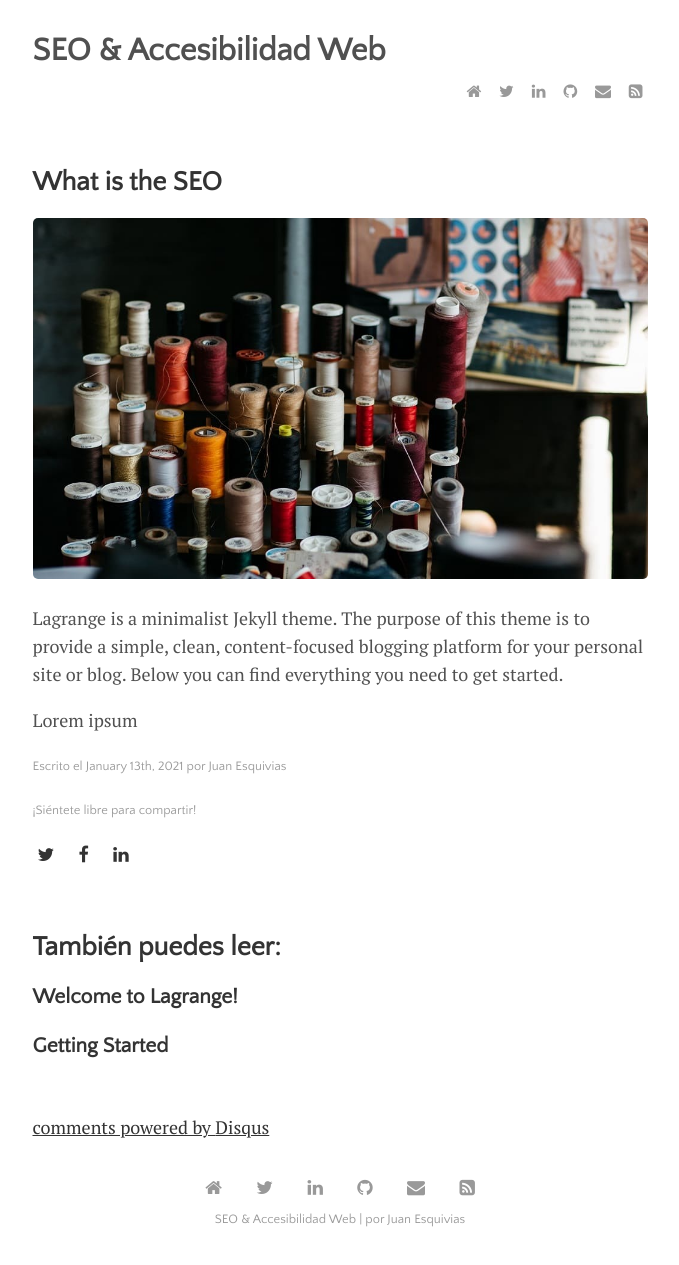
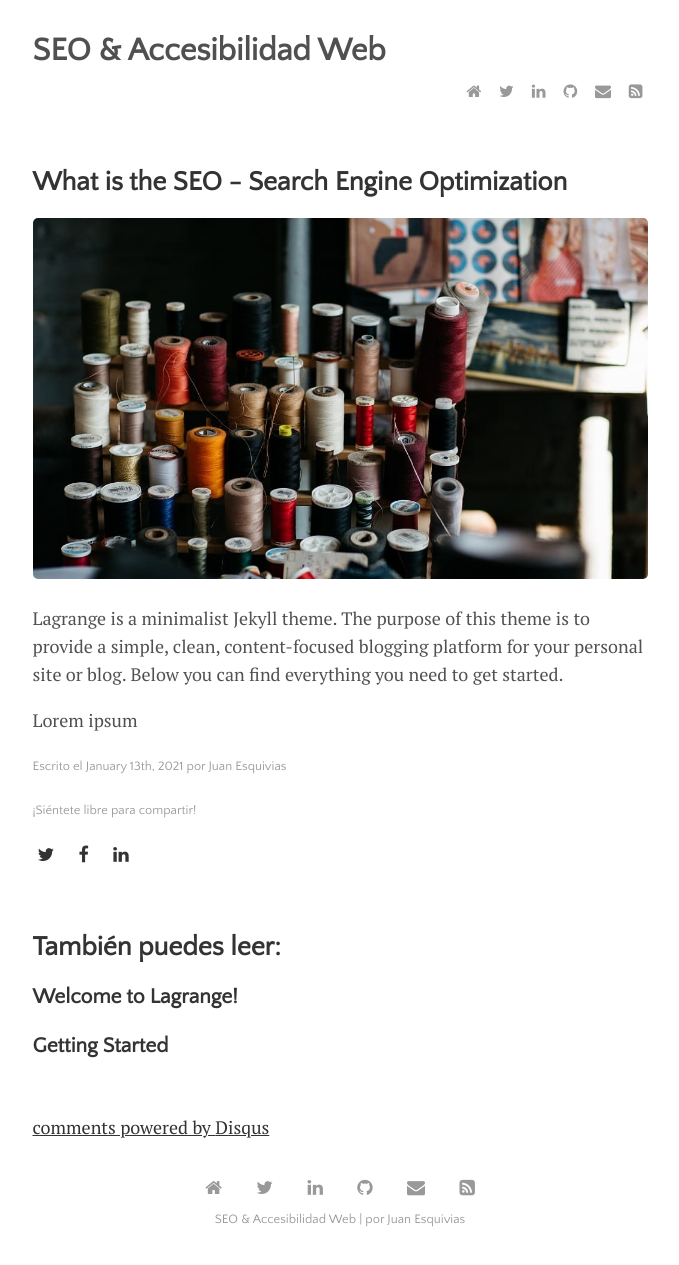
Before and after one commit to JuanEsquiviasO/blog, a Jekyll site: the page built from _posts/2021-01-13-what-is.seo.md, in a window 1280 px wide. Shown: the whole page, without its empty margins (300-979 px from the left). Built offline with Jekyll 4.4.1, drawn with Linux system fonts in a browser that asks for light colours; comment, search, counter and statistics services are not loaded.

Commit message:
Update 2021-01-13-what-is.seo.md

```diff
--- a/_posts/2021-01-13-what-is.seo.md
+++ b/_posts/2021-01-13-what-is.seo.md
@@ -1,6 +1,6 @@
 ---
 layout: post
-title: "What is the SEO"
+title: "What is the SEO - Search Engine Optimization"
 author: "Juan Esquivias"
 categories: SEO
 tags: [SEO,sample]
```
